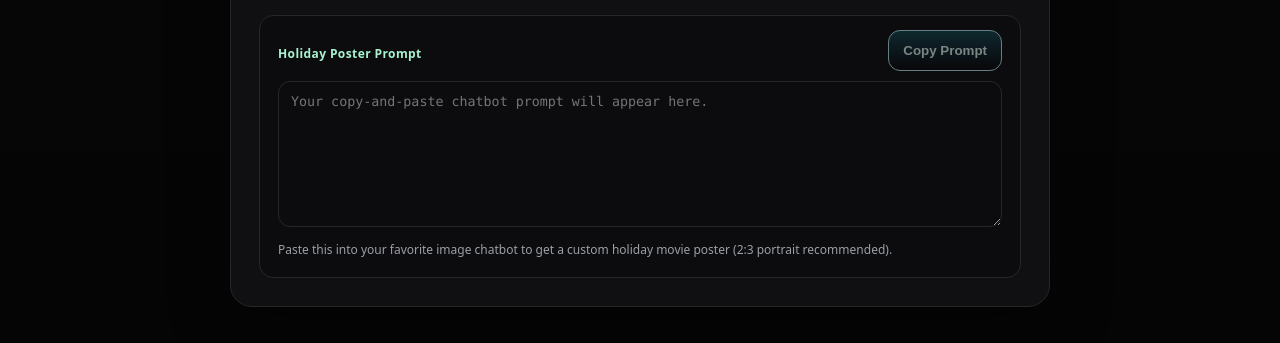
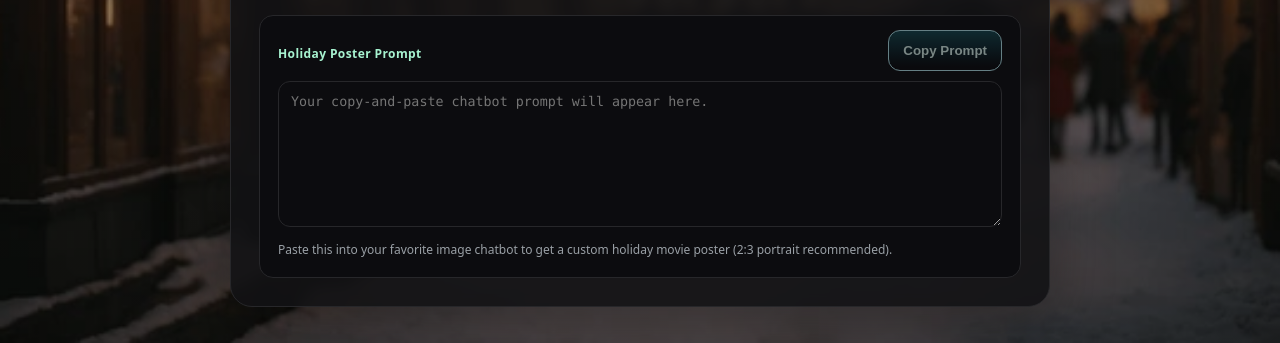
Before and after one commit to k-h-khan/generator-holiday-season, a plain HTML site: page index.html in a window 1280 px wide. Shown: the part 457-800 px from the top of the page. Drawn offline with Linux system fonts and the light colour scheme.

Commit message:
Update index.html

```diff
--- a/index.html
+++ b/index.html
@@ -3,6 +3,7 @@
 <head>
   <meta charset="utf-8" />
   <title>❄️ Programmatic Holiday Movie Title Generator 🎄</title>
+  <link rel="preload" as="image" href="./assets/holiday-cozy-town.webp" />
   <meta name="viewport" content="width=device-width, initial-scale=1" />
   <style>
     :root{ --bg:#0b0b0c; --card:#121214; --ink:#f5f5f7; --muted:#c9c9d1; --line:#27272a; --accent:#22d3ee; --accent2:#84cc16; }
@@ -13,7 +14,7 @@
       background-color:#0b0b0c; /* fallback */
       background-image:
         linear-gradient(180deg, rgba(0,0,0,.35), rgba(0,0,0,.55)),
-        url("cozy-streets-winter-snow-decorated-600nw-2394868437.webp");
+        url("./assets/holiday-cozy-town.webp");
       background-size: auto, cover;
       background-repeat: no-repeat, no-repeat;
       background-position: 0 0, center;
```
